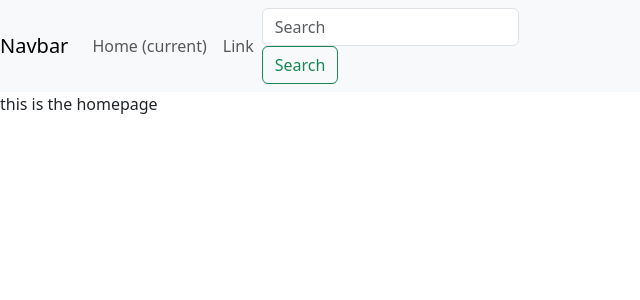
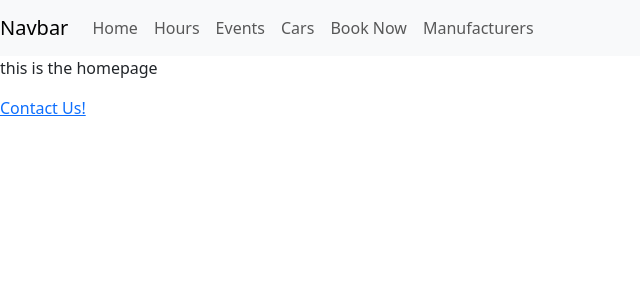
Before and after one commit to beskro2/313-team-project, a Django app: page / in a window 1280 px wide. Shown: the top 300 px of the page, without its empty margins (0-640 px from the left). Run offline with Django 4.2, Linux system fonts and the light colour scheme; some libraries are stand-ins or nearby versions.

Commit message:
fixed links to each html

```diff
--- a/radiator_springs/cars/templates/index.html
+++ b/radiator_springs/cars/templates/index.html
@@ -17,21 +17,31 @@
         <div class="collapse navbar-collapse" id="navbarSupportedContent">
           <ul class="navbar-nav mr-auto">
             <li class="nav-item active">
-              <a class="nav-link" href="#">Home <span class="sr-only">(current)</span></a>
+              <a class="nav-link" href="">Home</a>
             </li>
             <li class="nav-item">
-              <a class="nav-link" href="#">Link</a>
+              <a class="nav-link" href="hours">Hours</a>
+            </li>
+            <li class="nav-item">
+              <a class="nav-link" href="events">Events</a>
+            </li>
+            <li class="nav-item">
+              <a class="nav-link" href="cars">Cars</a>
+            </li>
+            <li class="nav-item">
+              <a class="nav-link" href="booking">Book Now</a>
+            </li>
+            <li class="nav-item">
+              <a class="nav-link" href="manufacturer">Manufacturers</a>
             </li>
           </ul>
-          <form class="form-inline my-2 my-lg-0">
-            <input class="form-control mr-sm-2" type="search" placeholder="Search" aria-label="Search">
-            <button class="btn btn-outline-success my-2 my-sm-0" type="submit">Search</button>
-          </form>
         </div>
       </nav>
       <!--navbarcode end -->
 
       <p>this is the homepage</p>
 
+      <a class="link" href="contact_us">Contact Us!</a>
+
 </body>
 </html>
--- a/radiator_springs/cars/views.py
+++ b/radiator_springs/cars/views.py
@@ -8,3 +8,28 @@ def cars(request):
 def index(request):
     template = loader.get_template('index.html')
     return HttpResponse(template.render())
+
+def contact_us(request):
+    template = loader.get_template('contact_us.html')
+    return HttpResponse(template.render())
+
+def booking(request):
+    template = loader.get_template('booking.html')
+    return HttpResponse(template.render())
+
+def car_page(request):
+    ##this is a place holder for the individual cars pages if we decide to do that
+    template = loader.get_template('car_page.html')
+    return HttpResponse(template.render())
+
+def events(request):
+    template = loader.get_template('events.html')
+    return HttpResponse(template.render())
+
+def hours(request):
+    template = loader.get_template('hours.html')
+    return HttpResponse(template.render())
+
+def manufacturer(request):
+    template = loader.get_template('manufacturer.html')
+    return HttpResponse(template.render())
--- a/radiator_springs/radiator_springs/urls.py
+++ b/radiator_springs/radiator_springs/urls.py
@@ -19,6 +19,12 @@ from cars import views
 
 urlpatterns = [
     path('', views.index, name='index'),
+    path('booking', views.index, name='index'),
+    path('contact_us', views.contact_us, name='contact_us'),
+    path('car_page', views.car_page, name='car_page'),
+    path('events', views.events, name='events'),
+    path('hours', views.hours, name='hours'),
+    path('manufacturer', views.manufacturer, name='manufacturer'),
 
     path('admin/', admin.site.urls),
 ]
```
